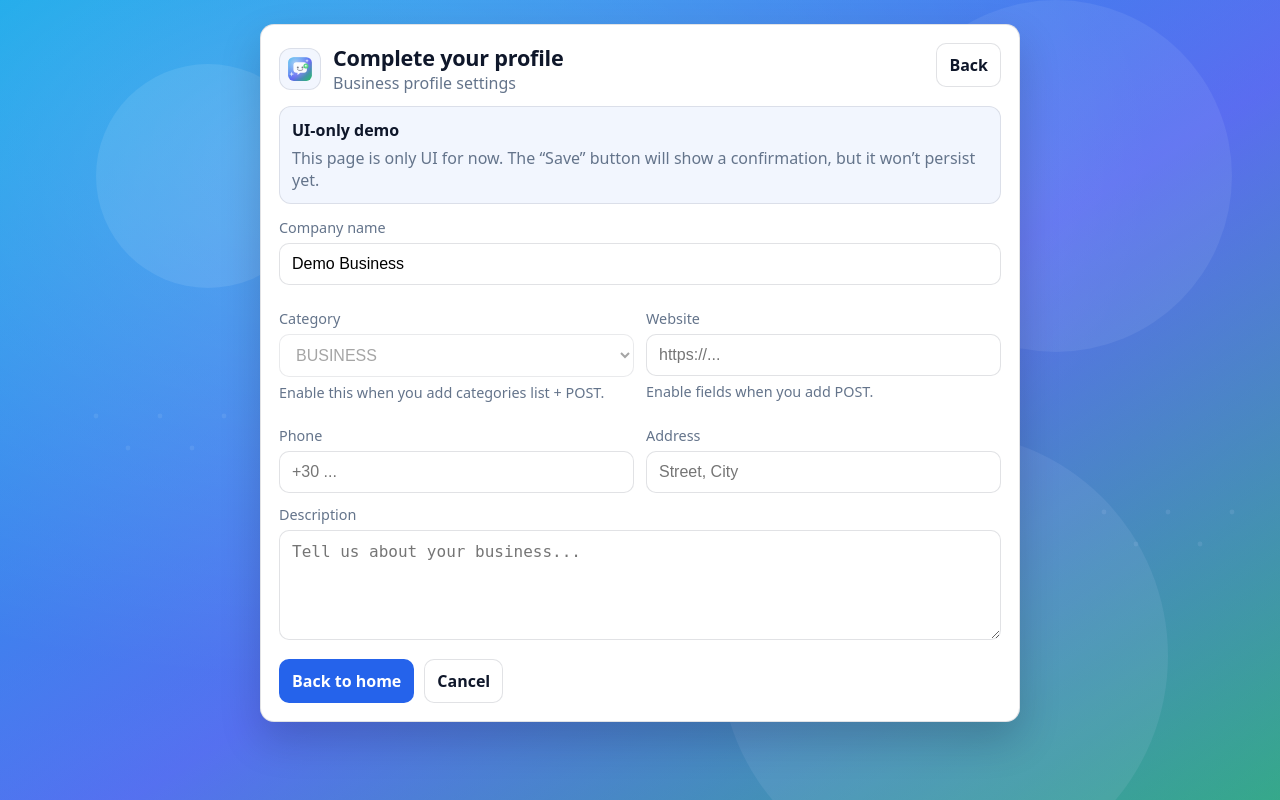
After one commit to IliasMitseas/inFluApp, a Spring Boot app: page /business/profile in a window 1280 px wide. The commit adds this page. Run offline with Spring Boot 4, Linux system fonts and the light colour scheme; a user stored in the database is signed in; some of the project's set-up classes (security, data sources, template engines, error pages and the like) are left out, and stand-ins take their place.

Commit message:
db changes

```diff
--- a/src/main/java/org/ilias/influapp/config/SecurityConfig.java
+++ b/src/main/java/org/ilias/influapp/config/SecurityConfig.java
@@ -20,6 +20,8 @@ public class SecurityConfig {
                 .authorizeHttpRequests(auth -> auth
                         // Public pages
                         .requestMatchers("/login", "/register", "/css/**", "/js/**", "/images/**").permitAll()
+                        // Static assets under src/main/resources/static
+                        .requestMatchers("/*.svg", "/*.png", "/*.jpg", "/*.jpeg", "/*.webp", "/*.ico").permitAll()
                         // Role landing pages
                         .requestMatchers("/influencer/**").hasRole("INFLUENCER")
                         .requestMatchers("/business/**").hasRole("BUSINESS")
--- a/src/main/java/org/ilias/influapp/controllers/HomeController.java
+++ b/src/main/java/org/ilias/influapp/controllers/HomeController.java
@@ -40,6 +40,24 @@ public class HomeController {
         return "business-home";
     }
 
+    @GetMapping("/influencer/profile")
+    public String influencerProfile(Authentication authentication, Model model) {
+        User user = currentUser(authentication);
+        Influencer influencer = influencerRepository.findById(user.getId())
+                .orElseThrow(NotFoundException::new);
+        model.addAttribute("influencer", influencer);
+        return "influencer-profile";
+    }
+
+    @GetMapping("/business/profile")
+    public String businessProfile(Authentication authentication, Model model) {
+        User user = currentUser(authentication);
+        Business business = businessRepository.findById(user.getId())
+                .orElseThrow(NotFoundException::new);
+        model.addAttribute("business", business);
+        return "business-profile";
+    }
+
     private User currentUser(Authentication authentication) {
         if (authentication == null || authentication.getName() == null) {
             throw new UnauthorizedException();
--- a/src/main/java/org/ilias/influapp/entities/Business.java
+++ b/src/main/java/org/ilias/influapp/entities/Business.java
@@ -19,7 +19,6 @@ import java.util.List;
 @SuperBuilder
 public class Business extends User {
 
-    @Column(nullable = false)
     private String companyName;
 
     @Column(length = 2000)
--- /dev/null
+++ b/src/main/resources/templates/business-profile.html
@@ -0,0 +1,193 @@
+<!DOCTYPE html>
+<html lang="en" xmlns:th="http://www.thymeleaf.org">
+<head>
+    <meta charset="UTF-8"/>
+    <meta name="viewport" content="width=device-width, initial-scale=1"/>
+    <title>Business Profile</title>
+    <style>
+        :root {
+            --card: #ffffff;
+            --text: #0f172a;
+            --muted: #64748b;
+            --border: rgba(15, 23, 42, 0.12);
+            --shadow: 0 18px 40px rgba(2, 6, 23, 0.18);
+            --primary: #2563eb;
+            --primaryHover: #1d4ed8;
+            --okBg: rgba(34, 197, 94, 0.12);
+            --okText: #0f5132;
+        }
+
+        * { box-sizing: border-box; }
+
+        body {
+            margin: 0;
+            min-height: 100vh;
+            font-family: ui-sans-serif, system-ui, -apple-system, Segoe UI, Roboto, Arial, "Noto Sans", "Liberation Sans", sans-serif;
+            color: var(--text);
+            background:
+                    linear-gradient(135deg, rgba(14,165,233,0.30), rgba(99,102,241,0.30)),
+                    url('/auth-bg.svg');
+            background-size: cover;
+            background-position: center;
+            background-attachment: fixed;
+            padding: 24px;
+        }
+
+        .card {
+            max-width: 760px;
+            margin: 0 auto;
+            background: var(--card);
+            border: 1px solid var(--border);
+            border-radius: 14px;
+            padding: 18px;
+            box-shadow: var(--shadow);
+        }
+
+        .top { display: flex; justify-content: space-between; align-items: flex-start; gap: 12px; flex-wrap: wrap; }
+        .brand { display:flex; align-items:center; gap: 12px; }
+        .logo {
+            width: 42px; height: 42px; border-radius: 12px; overflow: hidden;
+            background: rgba(37, 99, 235, 0.06);
+            border: 1px solid rgba(15, 23, 42, 0.10);
+            display: grid; place-items: center;
+        }
+        .logo img { width: 30px; height: 30px; display:block; object-fit: contain; }
+        h1 { margin: 0; font-size: 1.35rem; letter-spacing: -0.01em; }
+        .muted { color: var(--muted); }
+
+        form { margin-top: 14px; }
+        .grid { display: grid; grid-template-columns: 1fr; gap: 12px; margin-top: 12px; }
+        @media (min-width: 760px) { .grid.two { grid-template-columns: 1fr 1fr; } }
+
+        label { display:block; font-size: 0.9rem; color: var(--muted); margin-bottom: 6px; }
+        input, select, textarea {
+            width: 100%;
+            padding: 11px 12px;
+            border-radius: 10px;
+            border: 1px solid var(--border);
+            outline: none;
+            font-size: 1rem;
+            background: #fff;
+        }
+        textarea { min-height: 110px; resize: vertical; }
+        input:focus, select:focus, textarea:focus {
+            border-color: rgba(37, 99, 235, 0.55);
+            box-shadow: 0 0 0 4px rgba(37, 99, 235, 0.15);
+        }
+
+        .actions { display:flex; gap: 10px; flex-wrap: wrap; margin-top: 14px; }
+        .btn {
+            display: inline-block;
+            padding: 10px 12px;
+            border-radius: 10px;
+            border: 1px solid rgba(15, 23, 42, 0.12);
+            background: #fff;
+            color: var(--text);
+            font-weight: 700;
+            text-decoration: none;
+            cursor: pointer;
+        }
+        .btn:hover { background: rgba(37, 99, 235, 0.06); }
+        .btn-primary { background: var(--primary); border-color: transparent; color: #fff; }
+        .btn-primary:hover { background: var(--primaryHover); }
+
+        .toast {
+            display: none;
+            margin-top: 12px;
+            padding: 12px;
+            border-radius: 12px;
+            border: 1px solid rgba(15, 23, 42, 0.10);
+            background: var(--okBg);
+            color: var(--okText);
+            font-weight: 700;
+        }
+
+        .hint {
+            margin-top: 12px;
+            padding: 12px;
+            border-radius: 12px;
+            border: 1px solid rgba(15, 23, 42, 0.10);
+            background: rgba(37, 99, 235, 0.06);
+        }
+
+        @media (max-width: 380px) {
+            body { padding: 16px; }
+            .card { padding: 16px; }
+        }
+    </style>
+</head>
+<body>
+<div class="card">
+    <div class="top">
+        <div class="brand">
+            <div class="logo" aria-hidden="true">
+                <img th:src="@{/brand-logo.svg}" alt="inFluApp" />
+            </div>
+            <div>
+                <h1>Complete your profile</h1>
+                <div class="muted">Business profile settings</div>
+            </div>
+        </div>
+        <div class="muted">
+            <a class="btn" th:href="@{/business/home}">Back</a>
+        </div>
+    </div>
+
+    <div class="hint">
+        <strong>UI-only demo</strong>
+        <div class="muted" style="margin-top: 6px;">This page is only UI for now. The “Save” button will show a confirmation, but it won’t persist yet.</div>
+    </div>
+
+    <div id="toast" class="toast">Saved (demo). Return to home.</div>
+
+    <form>
+        <div class="grid">
+            <div>
+                <label for="companyName">Company name</label>
+                <input id="companyName" name="companyName" type="text" th:value="${business.companyName}" placeholder="Company" />
+            </div>
+
+            <div class="grid two">
+                <div>
+                    <label for="category">Category</label>
+                    <select id="category" name="category" disabled>
+                        <option th:text="${business.category != null ? business.category : 'Not set (TODO)'}">Not set (TODO)</option>
+                    </select>
+                    <div class="muted" style="margin-top: 6px; font-size: 0.9rem;">Enable this when you add categories list + POST.</div>
+                </div>
+                <div>
+                    <label for="webSite">Website</label>
+                    <input id="webSite" name="webSite" type="text" th:value="${business.webSite}" placeholder="https://..." disabled />
+                    <div class="muted" style="margin-top: 6px; font-size: 0.9rem;">Enable fields when you add POST.</div>
+                </div>
+            </div>
+
+            <div class="grid two">
+                <div>
+                    <label for="phone">Phone</label>
+                    <input id="phone" name="phone" type="text" th:value="${business.phone}" placeholder="+30 ..." />
+                </div>
+                <div>
+                    <label for="address">Address</label>
+                    <input id="address" name="address" type="text" th:value="${business.address}" placeholder="Street, City" />
+                </div>
+            </div>
+
+            <div>
+                <label for="description">Description</label>
+                <textarea id="description" name="description" th:text="${business.description}" placeholder="Tell us about your business..."></textarea>
+            </div>
+        </div>
+
+        <div class="actions">
+            <a class="btn btn-primary" th:href="@{/business/home}">Back to home</a>
+            <a class="btn" th:href="@{/business/home}">Cancel</a>
+        </div>
+    </form>
+</div>
+
+<script>
+    // Keep file self-contained; no backend needed.
+</script>
+</body>
+</html>
```
Also changed, not shown: pom.xml (+11 -11 lines), src/main/java/org/ilias/influapp/entities/Influencer.java (+8 -6 lines), src/main/java/org/ilias/influapp/repository/InfluencerRepository.java (+19 -0 lines), src/main/java/org/ilias/influapp/services/UserServiceImpl.java (+2 -6 lines), src/main/resources/templates/business-home.html (+22 -75 lines), src/main/resources/templates/influencer-home.html (+23 -80 lines), src/main/resources/templates/influencer-profile.html (added, +190 -0 lines), 2 other files.
